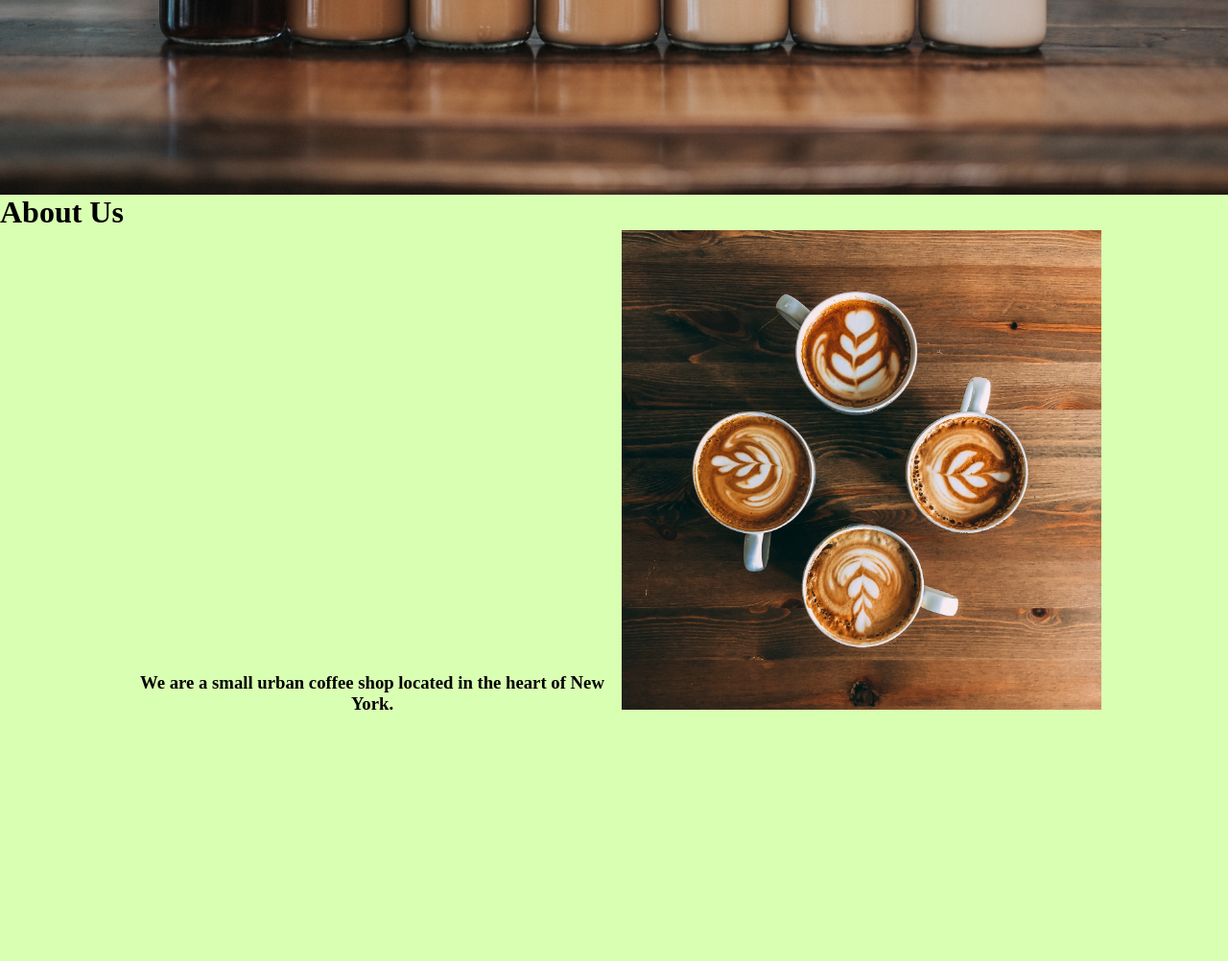
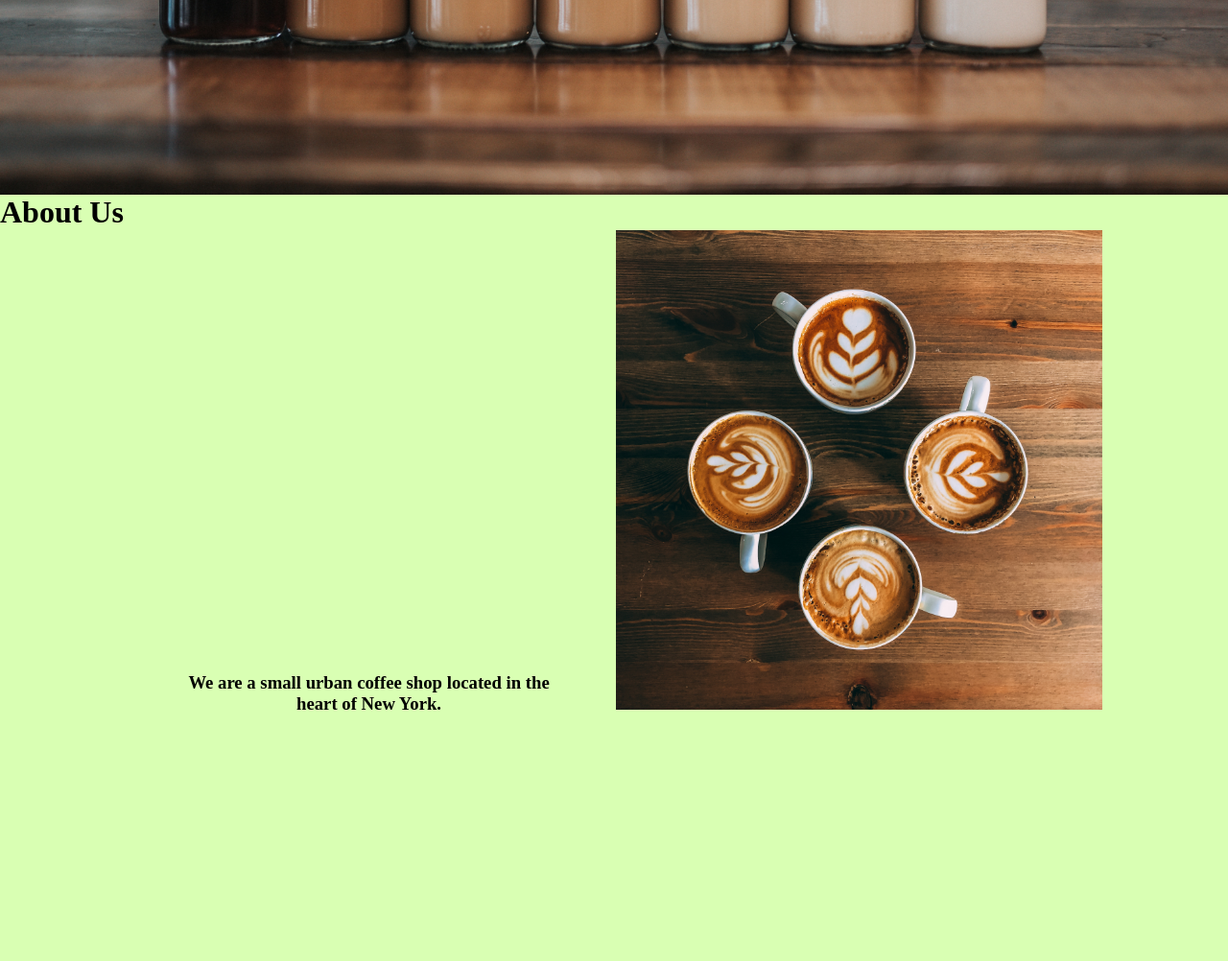
Before and after one commit to Daniel1995db/Coffee-Shop, a PHP site: page / in a window 1280 px wide. Shown: the part 597-1599 px from the top of the page at 96% size. Run offline with PHP 8.4, Linux system fonts and the light colour scheme.

Commit message:
about us read me

```diff
--- a/index.html
+++ b/index.html
@@ -17,9 +17,14 @@
 	<!-- About ############################################# -->
 	<div class="AboutSection">
 		<h1>About Us</h1>
-		<div class="About">
-			<h3 class="AboutDescription">We are a small urban coffee shop located in the heart of New York.</h3>
-			<p class="AboutImage"></p>
+		<div id="Container">
+			<div id="ContainerSub">
+				<h3 class="AboutDescription">We are a small urban coffee shop located in the heart of New York.</h3>
+			</div>
+			<div id="ContainerSub">
+				<p class="AboutImage"></p>
+			</div>
+
 		</div>
 	</div>
 
--- a/stylesheets/presets.css
+++ b/stylesheets/presets.css
@@ -2,3 +2,13 @@ h1, h2, h3, h4, h5, h6, p{
 	margin: 0px;
 	padding: 0px;
 }
+#Container{
+	width: 80%;
+	margin: auto;
+	text-align: center
+}
+#ContainerSub{
+	width: 49.5%;
+	margin: 0px;
+	display: inline-block;
+}
--- a/stylesheets/style.css
+++ b/stylesheets/style.css
@@ -40,23 +40,17 @@
 
 
 /*ABOUT SECTION----------------------*/
-.About{
+.AboutDescription{
 	width: 80%;
 	margin: auto;
-	text-align: center;
-}
-.AboutDescription{
-	width: 50%;
-	display: inline-block;
 }
 .AboutImage{
 	background-image: url('../Images/AboutSection.jpg');
 	background-size: cover;
 	background-position: center;
-	width: 500px;
+	width: 100%;
 	height: 500px;
-	width: 505;
-	display: inline-block;
+
 }
 
 
```
Also changed, not shown: README.md.
